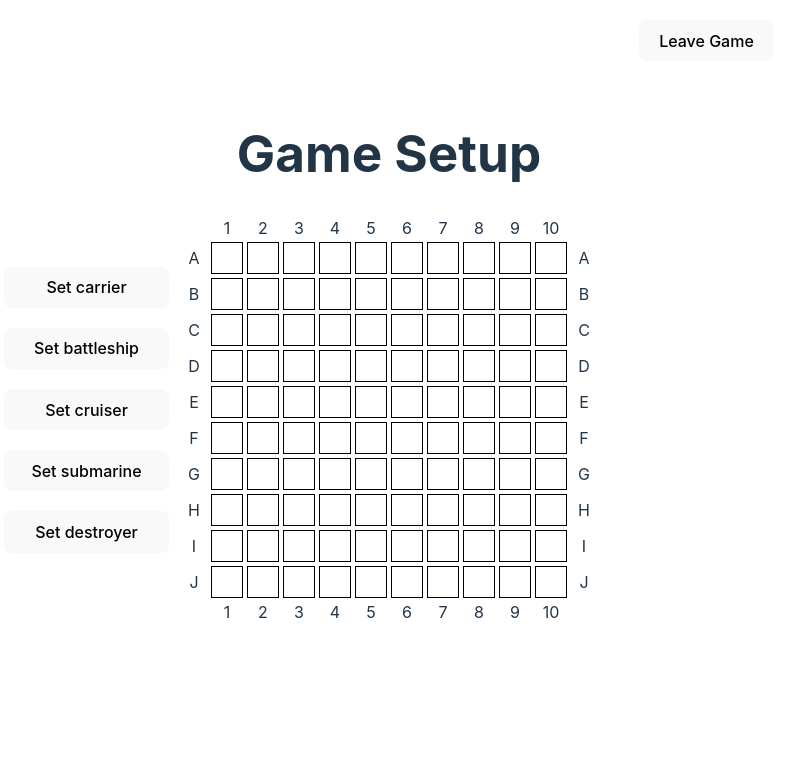
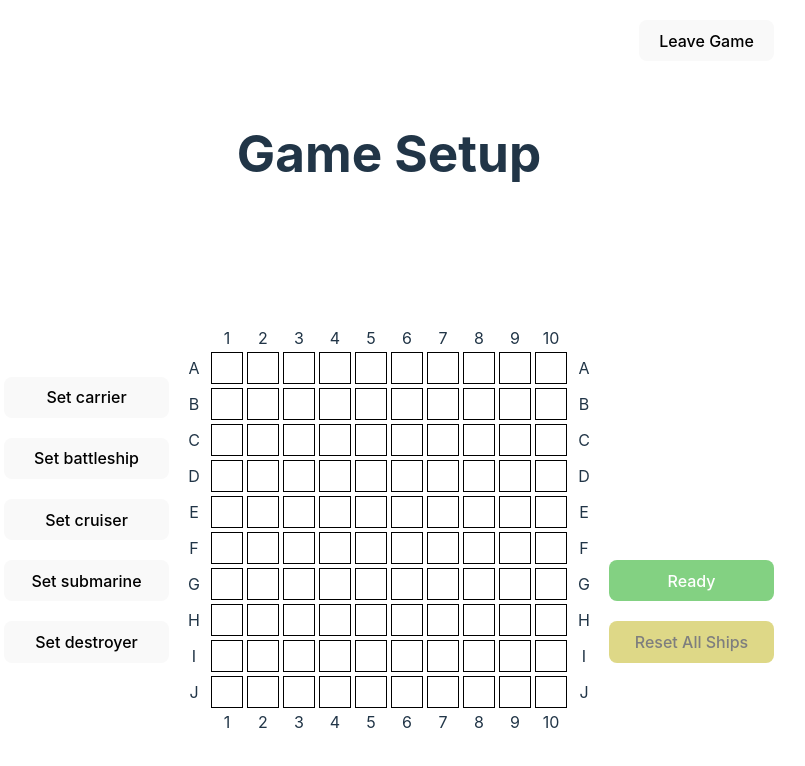
Before and after one commit to g-thedev/battleship-client, a React (Vite) app: page /game-setup in a window 1280 px wide. Shown: the top 766 px of the page, without its empty margins (251-1056 px from the left). Built offline with nearby package versions, Linux system fonts and the light colour scheme; no server answers; sample sign-in values are in the browser's storage.

Commit message:
Update GameSetup styles and leave_room socket event

```diff
--- a/src/components/button/index.tsx
+++ b/src/components/button/index.tsx
@@ -5,11 +5,12 @@ interface Props {
     className?: string;
     text: string;
     onClick: () => void;
+    disabled?: boolean;
 }
 
-const Button: React.FC<Props> = ({ className, text, onClick }) => {
+const Button: React.FC<Props> = ({ className, text, onClick, disabled }) => {
     return (
-        <button className={className} onClick={onClick}>
+        <button className={className} onClick={onClick} disabled={disabled}>
             {text}
         </button>
     );
--- a/src/components/button/style.css
+++ b/src/components/button/style.css
@@ -19,3 +19,9 @@ button {
     color: white;
     /* Add any other styling you need */
 }
+
+.button-ready:disabled,
+.button-placed:disabled {
+    cursor: not-allowed;
+    opacity: 0.5;
+}
--- a/src/pages/GameSetup/index.tsx
+++ b/src/pages/GameSetup/index.tsx
@@ -1,14 +1,24 @@
-import { useEffect, useState } from 'react';
+import { useEffect, useState, useRef, useCallback } from 'react';
 import { useSocket } from '../../context/SocketContext';
-import { useNavigate } from 'react-router-dom';
+import { useNavigate, useLocation } from 'react-router-dom';
 import Grid from '../../components/Grid';
 import Button from '../../components/button';
 import './style.css';
 
+interface SocketData {
+    message?: string;
+  }
+
+
 const GameSetup = () => {
     const { socket, roomId } = useSocket();
     const navigate = useNavigate();
+    const location = useLocation();
+    const intervalIdRef = useRef<number | null>(null);
+    const [countdown, setCountdown] = useState(5);
     const currentUserId = localStorage.getItem('user_id');
+    const [gameCancelled, setGameCancelled] = useState<string>('');
+    const [opponentReady, setOpponentReady] = useState<string>('');
 
     const shipTypes: { [key: string]: number } = {
         carrier: 5,
@@ -49,6 +59,25 @@ const GameSetup = () => {
         socket?.emit('reset_ships', { playerId: currentUserId, roomId });
     };
 
+    const handleGameCancelled = useCallback((data: SocketData) => {
+        console.log('Game cancelled:', data);
+        setGameCancelled(data.message || '');
+        setOpponentReady('');
+
+        socket?.emit('leave_game', {roomId, playerId: currentUserId, currentRoom: location.pathname });
+
+        setCountdown(5);
+        intervalIdRef.current = window.setInterval(() => {
+            setCountdown((prevCountdown) => {
+                if (prevCountdown === 1) {
+                    clearInterval(intervalIdRef.current as number);
+                    navigate('/');
+                }
+                return prevCountdown - 1;
+            });
+        }, 1000);
+    }, [navigate]);
+
     useEffect(() => {
         if (socket) {
             socket.on('connect_error', (error) => {
@@ -57,6 +86,7 @@ const GameSetup = () => {
 
             socket.on('opponent_ready', (data) => {
                 console.log('Opponent is ready:', data);
+                setOpponentReady(data.username);
             }
             );
 
@@ -70,25 +100,22 @@ const GameSetup = () => {
                 console.log('Opponent reset:', data);
             });
 
-            socket.on('opponent_left', (data) => {
-                console.log('Opponent left:', data);
-            });
-
-            socket.on('game_cancelled', (data) => {
-                console.log('Game cancelled:', data);
-            });
+            socket.on('game_cancelled', handleGameCancelled);
 
             // Cleanup when component unmounts
             return () => {
+                if (intervalIdRef.current) {
+                    clearInterval(intervalIdRef.current);
+                }
+
                 socket.off('connect_error');
                 socket.off('opponent_ready');
                 socket.off('all_players_ready');
+                socket.off('game_cancelled');
                 socket.off('opponent_reset');
-                socket.off('opponent_left');
-                socket.off('game_cancelled');
             };
         }
-    });
+    }, [handleGameCancelled]);
 
     const handleReady = () => {
         socket?.emit('player_ready', { playerId: currentUserId, roomId, ships });
@@ -121,6 +148,11 @@ const GameSetup = () => {
             </div>
             <div>
                 <h1>Game Setup</h1>
+                <div className="status-bar">
+                    {opponentReady && <p>{opponentReady} is ready!</p>}
+                    {gameCancelled && <p>{gameCancelled}</p>}
+                    {gameCancelled && <p>Redirecting to home page in {countdown} seconds...</p>}
+                </div>
                 <Grid
                     setCurrentShip = {setCurrentShip}
                     currentShipSize={currentShip ? shipTypes[currentShip as keyof typeof shipTypes] : 0}
@@ -129,12 +161,18 @@ const GameSetup = () => {
                 />
             </div>
             <div className='button-container'>
-                {Object.values(ships).every(ship => ship.length > 0) && (
-                    <>
-                        <Button className='button-ready' text="Ready" onClick={handleReady} />
-                        <Button className='button-placed' text="Reset All Ships" onClick={resetShips} />
-                    </>
-                )}
+                <Button
+                    className='button-ready'
+                    text="Ready"
+                    onClick={handleReady}
+                    disabled={!Object.values(ships).every(ship => ship.length > 0)}
+                />
+                <Button
+                    className='button-placed'
+                    text="Reset All Ships"
+                    onClick={resetShips}
+                    disabled={!Object.values(ships).some(ship => ship.length > 0)}
+                />
             </div>
 
         </div>
--- a/src/pages/GameSetup/style.css
+++ b/src/pages/GameSetup/style.css
@@ -13,4 +13,5 @@
     justify-content: flex-end;
     height: 410px;
     width: 185px;
+    margin-top: 110px;
 }
```
